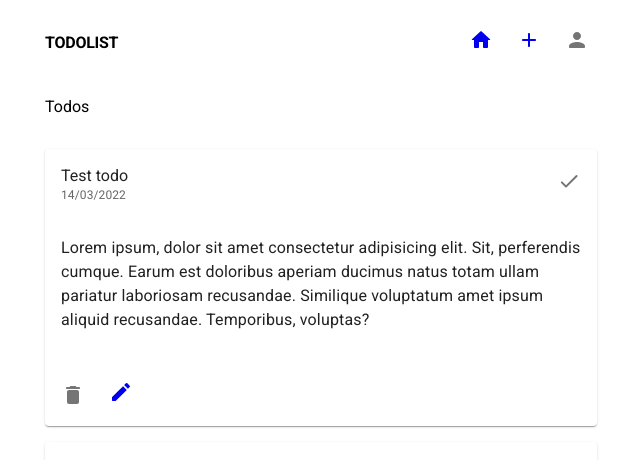
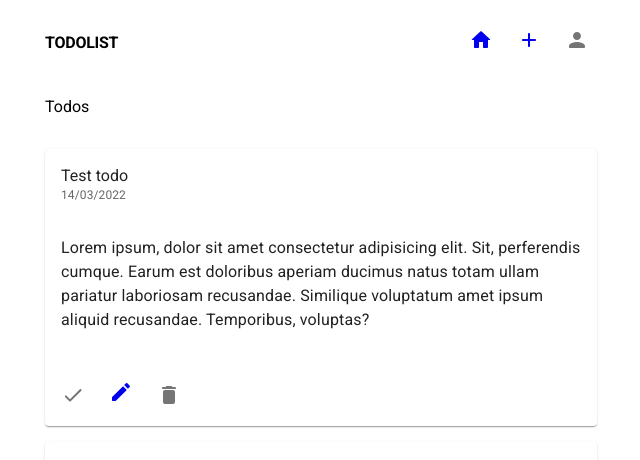
Before and after one commit to Commonlk/todolist, a React (Create React App) app in the folder frontend/: page /todos in a window 1280 px wide. Both pictures are taken after a click on the button 888 px from the left and 180 px from the top of the page. Shown: the top 460 px of the page, without its empty margins (319-959 px from the left). Built offline with nearby package versions, Linux system fonts and the light colour scheme.

Commit message:
Update card to better handle expansion

```diff
--- a/frontend/src/components/todo/TodoCard.tsx
+++ b/frontend/src/components/todo/TodoCard.tsx
@@ -29,9 +29,11 @@
     <Card onClick={handleExpandClick}>
       <CardHeader
         action={
-          <IconButton aria-label="check">
-            <CheckRounded />
-          </IconButton>
+          !expanded && (
+            <IconButton aria-label="check">
+              <CheckRounded />
+            </IconButton>
+          )
         }
         title={title}
         titleTypographyProps={{ fontSize: 16 }}
@@ -45,13 +47,16 @@
           </Typography>
         </CardContent>
         <CardActions>
-          <IconButton aria-label="delete">
-            <DeleteRounded />
+          <IconButton aria-label="check">
+            <CheckRounded />
           </IconButton>
           <IconButton aria-label="edit">
             <Link to="/edit">
               <EditRounded />
             </Link>
+          </IconButton>
+          <IconButton aria-label="delete">
+            <DeleteRounded />
           </IconButton>
         </CardActions>
       </Collapse>
```
